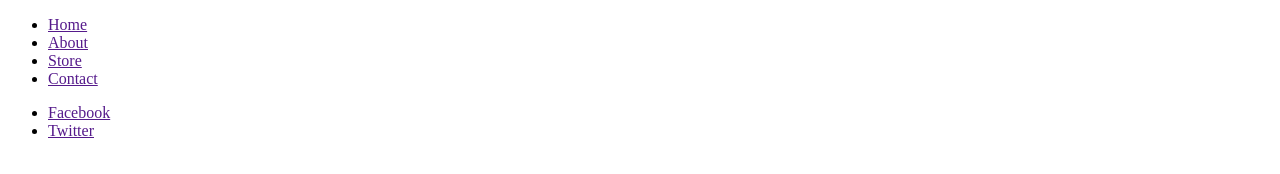
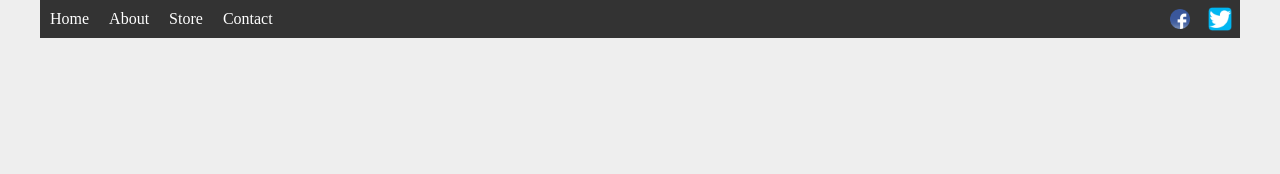
Before and after one commit to DorotaPawlowska/cwiczenie_repo10, a plain HTML site: page example-2/nested-menu.html in a window 1280 px wide. Drawn offline with Linux system fonts and the light colour scheme.

Commit message:
add - flexbox nested menu ex2
ep #8

```diff
--- a/example-2/style.css
+++ b/example-2/style.css
@@ -0,0 +1,89 @@
+*{
+    font-family: Verdana sans-serif;
+    margin: 0;
+}
+
+body{
+    background: #eeeeee;
+}
+
+.wrapper{
+    width: 100%;
+    max-width: 1200px;
+    margin: 0 auto;
+}
+
+
+/* menu base style*/
+nav{
+    background: #333333;
+}
+
+nav ul{
+    list-style-type: none;
+    padding: 0;
+}
+
+nav a{
+    text-decoration: none;
+    text-align: center;
+    color: #ffffff;
+    display: block;
+    padding: 10px;
+}
+
+nav a:hover{
+    background-color: #555555;
+}
+
+/*social media menu*/
+
+a.tw{
+    background: url("img/tw.png") no-repeat center;
+    background-size: 60%;
+}
+
+a.fb{
+    background: url("img/fb.png") no-repeat center;
+    background-size: 50%;
+}
+
+.social a{
+    text-indent: -10000px;
+}
+
+.social{
+    max-width: 80px;
+    margin: 0 auto;
+}
+
+/* flex styles */
+
+nav ul.social{
+    flex: 1 1 0;
+    display: flex;
+}
+
+nav ul.social li{
+    flex: 1 1 0;
+}
+
+@media screen and (min-width: 768px){
+    nav ul{
+        display: flex;
+        justify-content: flex-start;
+    }
+
+    nav li{
+        flex: 1 1 0;
+    }
+
+    nav{
+        display: flex;
+        justify-content: space-between;
+    }
+
+    .social{
+        margin: 0;
+    }
+}
--- a/example-3/style.css
+++ b/example-3/style.css
@@ -0,0 +1,14 @@
+*{
+    font-family: Verdana sans-serif;
+    margin: 0;
+}
+
+body{
+    background: #eeeeee;
+}
+
+.wrapper{
+    width: 100%;
+    max-width: 1200px;
+    margin: 0 auto;
+}
```
Also changed, not shown: example-2/nested-menu.html (+1 -0 lines), example-2/img/fb.png (added), example-2/img/tw.png (added).
